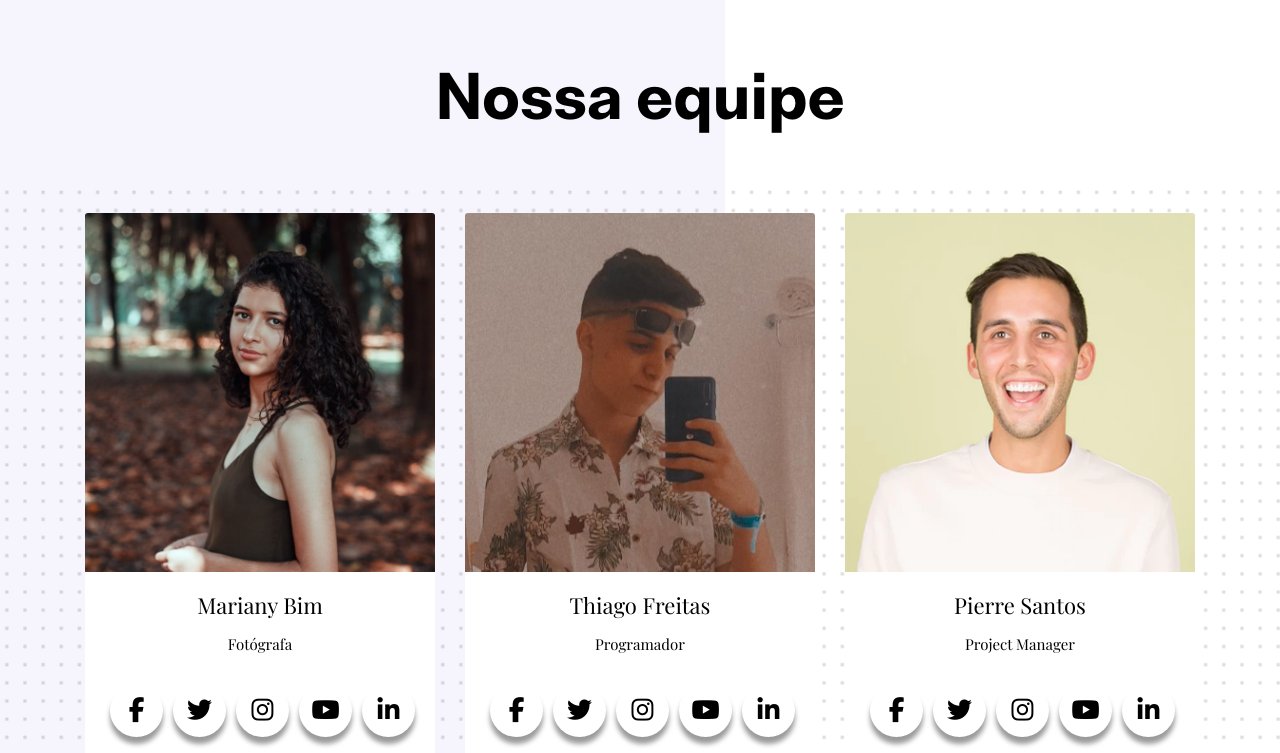
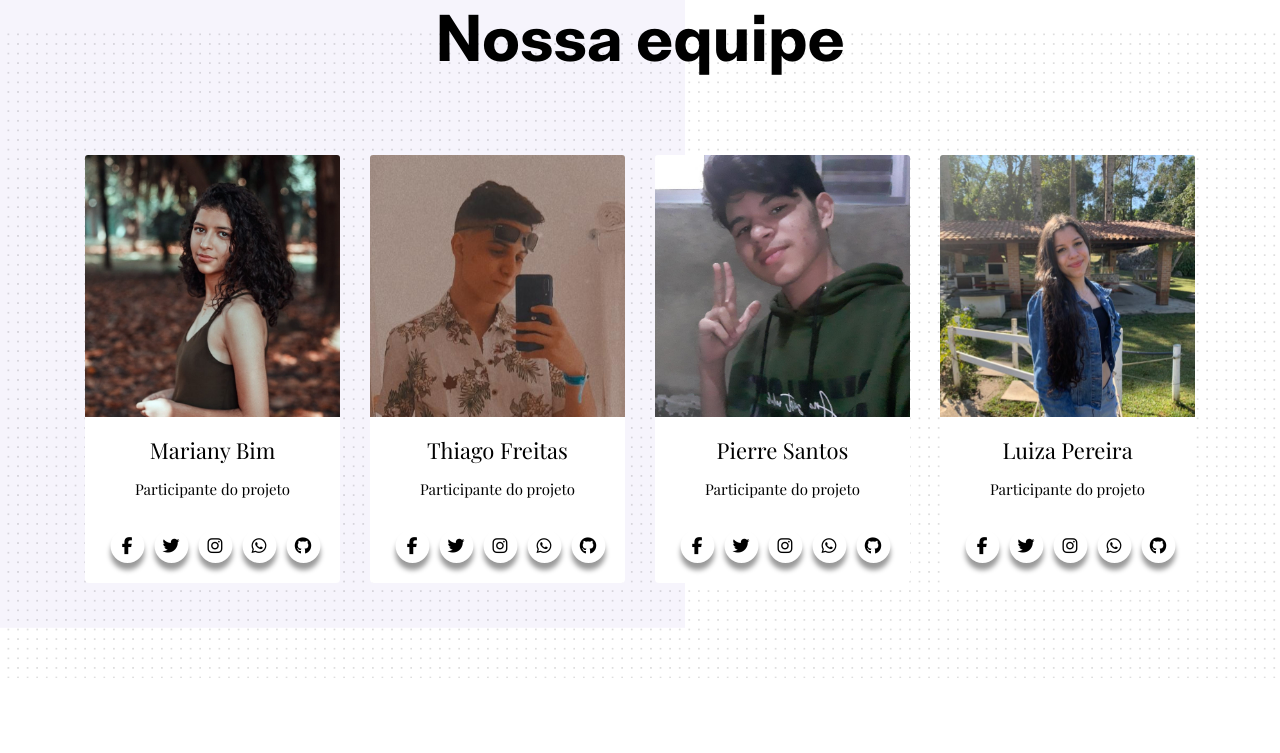
Before and after one commit to PiThiLuMa/Livro-digital, a plain HTML site: page about.html in a window 1280 px wide. Shown: the part 1578-2331 px from the top of the page. Drawn offline with nearby package versions, Linux system fonts and the light colour scheme.

Commit message:
1° versão livro digital

```diff
--- a/about.html
+++ b/about.html
@@ -19,6 +19,7 @@
 
   <!-- link social media-->
   <script src="https://use.fontawesome.com/d1341f9b7a.js"></script>
+  <script src="https://kit.fontawesome.com/283030a767.js" crossorigin="anonymous"></script>
   <link rel="stylesheet" type="text/css" href="https://strackpath.bootstrapcdn.com/font-awesome/4.7.0/css/font-awesome.min.css">
 
   <!-- Main Stylesheet -->
@@ -149,14 +150,14 @@
           <img src="images/team/mary.jpg" class="card-img-top">
           <div class="card-body">
             <h4 class="card-title">Mariany Bim</h4>
-            <p class="text-light-2 font-secondary">Fotógrafa</p>
+            <p class="text-light-2 font-secondary">Participante do projeto</p>
             <div class="social-menu">
               <ul>
                 <li><a href=""><i class="fa fa-facebook"></i></a></li>
                 <li><a href=""><i class="fa fa-twitter"></i></a></li>
-                <li><a href=""><i class="fa fa-instagram"></i></a></li>
-                <li><a href=""><i class="fa fa-youtube"></i></a></li>
-                <li><a href=""><i class="fa fa-linkedin"></i></a></li>
+                <li><a href="https://www.instagram.com/marianybim/"><i class="fa fa-instagram"></i></a></li>
+                <li><a href=""><i class="fab fa-whatsapp"></i></a></li>
+                <li><a href=""><i class="fab fa-github"></i></a></li>
               </ul>
             </div>
           </div>
@@ -167,14 +168,14 @@
           <img src="images/team/thiago.jpg" class="card-img-top">
           <div class="card-body">
             <h4 class="card-title">Thiago Freitas</h4>
-            <p class="text-light-2 font-secondary">Programador</p>
+            <p class="text-light-2 font-secondary">Participante do projeto</p>
             <div class="social-menu">
               <ul>
                 <li><a href=""><i class="fa fa-facebook"></i></a></li>
                 <li><a href=""><i class="fa fa-twitter"></i></a></li>
-                <li><a href=""><i class="fa fa-instagram"></i></a></li>
-                <li><a href=""><i class="fa fa-youtube"></i></a></li>
-                <li><a href=""><i class="fa fa-linkedin"></i></a></li>
+                <li><a href="https://www.instagram.com/thi_fritass/"><i class="fa fa-instagram"></i></a></li>
+                <li><a href=""><i class="fab fa-whatsapp"></i></a></li>
+                <li><a href=""><i class="fab fa-github"></i></a></li>
               </ul>
             </div>
           </div>
@@ -182,17 +183,17 @@
       </div>
       <div class="col-md-4 col-sm-6 mb-4 mb-md-0" style="padding-bottom: 15px;">
         <div class="card text-center">
-          <img src="images/team/member-3.png" class="card-img-top">
+          <img src="images/team/pierre.jpg" class="card-img-top">
           <div class="card-body">
             <h4 class="card-title">Pierre Santos</h4>
-            <p class="text-light-2 font-secondary">Project Manager</p>
+            <p class="text-light-2 font-secondary">Participante do projeto</p>
             <div class="social-menu">
               <ul>
                 <li><a href=""><i class="fa fa-facebook"></i></a></li>
                 <li><a href=""><i class="fa fa-twitter"></i></a></li>
                 <li><a href=""><i class="fa fa-instagram"></i></a></li>
-                <li><a href=""><i class="fa fa-youtube"></i></a></li>
-                <li><a href=""><i class="fa fa-linkedin"></i></a></li>
+                <li><a href=""><i class="fab fa-whatsapp"></i></a></li>
+                <li><a href=""><i class="fab fa-github"></i></a></li>
               </ul>
             </div>
           </div>
@@ -200,17 +201,17 @@
       </div>
       <div class="col-md-4 col-sm-6 mb-4 mb-md-0" style="padding-bottom: 15px;">
         <div class="card text-center">
-          <img src="images/team/member-3.png" class="card-img-top">
+          <img src="images/team/luíza.jpg" class="card-img-top">
           <div class="card-body">
             <h4 class="card-title">Luiza Pereira</h4>
-            <p class="text-light-2 font-secondary">Project Manager</p>
+            <p class="text-light-2 font-secondary">Participante do projeto</p>
             <div class="social-menu">
               <ul>
                 <li><a href=""><i class="fa fa-facebook"></i></a></li>
                 <li><a href=""><i class="fa fa-twitter"></i></a></li>
-                <li><a href=""><i class="fa fa-instagram"></i></a></li>
-                <li><a href=""><i class="fa fa-youtube"></i></a></li>
-                <li><a href=""><i class="fa fa-linkedin"></i></a></li>
+                <li><a href="https://www.instagram.com/lupereir4/"><i class="fa fa-instagram"></i></a></li>
+                <li><a href=""><i class="fab fa-whatsapp"></i></a></li>
+                <li><a href=""><i class="fab fa-github"></i></a></li>
               </ul>
             </div>
           </div>
--- a/css/style.css
+++ b/css/style.css
@@ -952,6 +952,29 @@
   transform: translate(0,0px);
   box-shadow: 0px 7px 5px rgba(0, 0, 0, 0.4);
 }
+
+.social-menu ul li .fab {
+  color: #000000;
+  font-size: 25px;
+  line-height: 53px;
+  transition: .5s;
+}
+.social-menu ul li .fab:hover {
+  color: #ffffff;
+}
+.social-menu ul li a {
+  position: relative;
+  display: block;
+  width: 53px;
+  height: 53px;
+  border-radius: 50%;
+  background-color: white;
+  text-align: center;
+  transition: 0.5s;
+  transform: translate(0,0px);
+  box-shadow: 0px 7px 5px rgba(0, 0, 0, 0.4);
+}
+
 .social-menu ul li a:hover {
   transform: rotate(0deg) skew(0deg) translate(0, -10px);
 }
@@ -965,10 +988,10 @@
   background-color: #e4405f;
 }
 .social-menu ul li:nth-child(4) a:hover {
-  background-color: #cd201f;
+  background-color: #25d366;
 }
 .social-menu ul li:nth-child(5) a:hover {
-  background-color: #0077B5;
+  background-color: #000000;
 }
 
 @media (max-width: 1199px) {
@@ -1019,6 +1042,82 @@
   }
 }
 
+@media (min-width: 1200px) {
+  .social-menu ul li .fa {
+    font-size: 17px;
+    line-height: 34px;
+  }
+
+  .social-menu ul li a {
+    width: 34px;
+    height: 34px;
+  }
+}
+
+/* .fab parte */
+
+@media (max-width: 1199px) {
+  .social-menu ul li .fab {
+    font-size: 20px;
+    line-height: 40px;
+  }
+
+  .social-menu ul li a {
+    width: 40px;
+    height: 40px;
+  }
+}
+
+@media (max-width: 991px) {
+  .social-menu ul li .fab {
+    font-size: 12.5px;
+    line-height: 25px;
+  }
+
+  .social-menu ul li a {
+    width: 25px;
+    height: 25px;
+  }
+}
+
+@media (max-width: 767px) {
+  .social-menu ul li .fab {
+    font-size: 15px;
+    line-height: 30px;
+  }
+
+  .social-menu ul li a {
+    width: 30px;
+    height: 30px;
+  }
+}
+
+@media (max-width: 575px) {
+  .social-menu ul li .fab {
+    font-size: 25px;
+    line-height: 50px;
+  }
+
+  .social-menu ul li a {
+    width: 50px;
+    height: 50px;
+  }
+}
+
+@media (min-width: 1200px) {
+  .social-menu ul li .fab {
+    font-size: 17px;
+    line-height: 34px;
+  }
+
+  .social-menu ul li a {
+    width: 34px;
+    height: 34px;
+  }
+}
+
+/* outra parte aqui */
+
 @media (max-width:800px) {
   .page-title-alt .bg-shape-6 {
     display:none;
```
Also changed, not shown: images/team/luíza.jpg (added), images/team/pierre.jpg (added), plugins/bootstrap/bootstrap.min.css.
